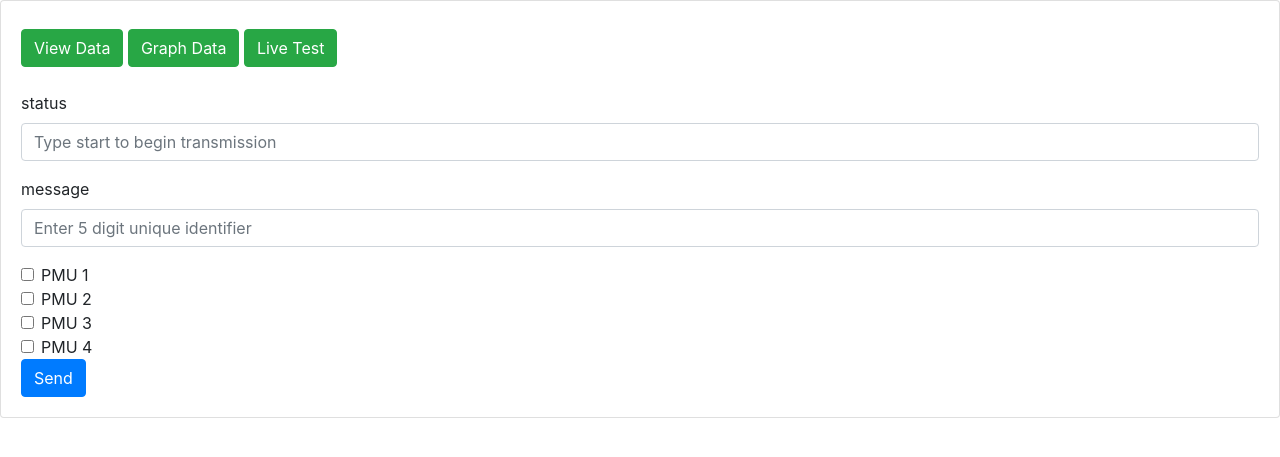
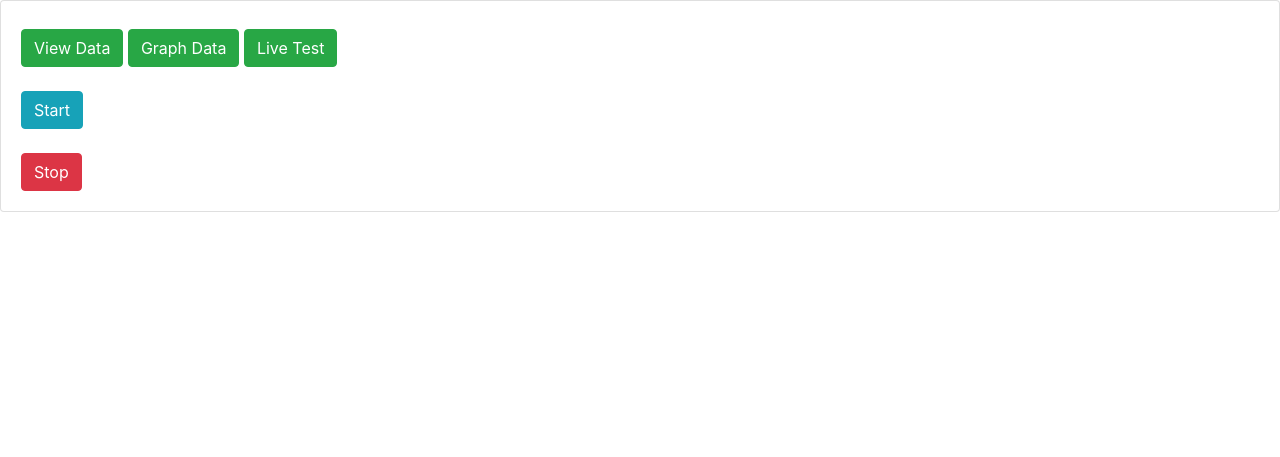
Before and after one commit to UB-IoT-Lab/PMU-app, a Flask app: page /livetest in a window 1280 px wide. Shown: the top 457 px of the page. Run offline with Flask 2, Linux system fonts and the light colour scheme; some libraries are stand-ins or nearby versions.

Commit message:
automated start stop server script

```diff
--- a/flask_app/main.py
+++ b/flask_app/main.py
@@ -1,3 +1,4 @@
+from asyncio.subprocess import PIPE
 import base64
 import io
 import json
@@ -13,7 +14,10 @@ import requests
 from dateutil import parser
 from flask import (Flask, Response, flash, jsonify, redirect, render_template,
                    request)
-
+import subprocess
+import logging
+logging.basicConfig(filename='logs/server.log', level=logging.DEBUG,
+                    format="%(asctime)s:%(levelname)s:%(message)s")
 
 #import numpy as np
 #import seaborn as sns
@@ -25,7 +29,7 @@ app = Flask(__name__)
 @app.route("/", methods=['GET', 'POST'])
 def root():
     if request.method == 'GET':
-        print("root")
+
         if request.args:
             if request.args.get('pmu') == None:
                 pmu = 1
@@ -150,123 +154,51 @@ def graph():
 
 @app.route("/livetest", methods=['GET', 'POST'])
 def livetest():
-    devices = {}
-    devices[1] = 1673622
-    devices[2] = 1662974
-    devices[3] = 1783679
-    devices[4] = 1842496
-    # if request.method == 'GET':
+    # devices = {}
+    # devices[1] = 1673622
+    # devices[2] = 1662974
+    # devices[3] = 1783679
+    # devices[4] = 1842496
 
-    #     if request.args:
-    #         if request.args.get('pmu') == None:
-    #             pmu = 1
-    #         else:
-    #             pmu = request.args.get('pmu')
+    if request.method == 'POST':
+        # status = request.form["status"]
+        # message = request.form["message"]
+        # print(status)
+        # if(status == "start"):
 
-    #     else:
-    #         pmu = 1
-    #     con = sql.connect(
-    #         "db/pmu_database")
-    #     con.row_factory = sql.Row
+        p1 = subprocess.Popen(
+            ["python3", "server.py"], stdout=subprocess.PIPE, stderr=subprocess.PIPE, text=True)
 
-    #     cur = con.cursor()
-    #     pmus = cur.execute(
-    #         "select distinct pmu_ident from data2").fetchall()
-    #     con.close()
-    #     return render_template("live_test.html", pmus=pmus)
+        #  BELOW CODE IS FOR SENDING MESSAGE TO DEVICE VIA API
+        # if request.form.get("pmu4"):
+        #     status = request.form["status"]
+        #     message = request.form["message"]
+
+        #     dictToSend = {
+        #         "deviceids": [devices[4]],
+        #         "protocol": "TCP",
+        #         "port": 4010,
+        #         "data": '{{status:"{status}",message:"{message}"}}'.format(status=status, message=message)
+        #     }
+        #     print(dictToSend)
+        #     headers = {'Authorization': 'Basic YXBpa2V5OjhvOGliT0ZrYVROaGZseXJuR3hva0RFUVdVNXJPeg==',
+        #                'Content-Type': 'application/json'}
+        #     res = requests.post('https://dashboard.hologram.io/api/1/devices/messages',
+        #                         params={'deviceids': devices[4],
+        #                                 'protocol': 'TCP', 'port': '4010'},
+        #                         headers=headers,
+        #                         data=json.dumps(dictToSend))
+        #     print(res.url)
+        #     print(res)
+
+    return render_template("live_test.html")
+
+
+@app.route("/livetestStop", methods=['GET', 'POST'])
+def livetestStop():
     if request.method == 'POST':
-
-        if request.form.get("pmu1"):
-            status = request.form["status"]
-            message = request.form["message"]
-
-            dictToSend = {
-                "deviceids": [devices[1]],
-                "protocol": "TCP",
-                "port": 4010,
-                "data": '{{status:"{status}",message:"{message}"}}'.format(status=status, message=message)
-            }
-            print(dictToSend)
-            headers = {'Authorization': 'Basic YXBpa2V5OjhvOGliT0ZrYVROaGZseXJuR3hva0RFUVdVNXJPeg==',
-                       'Content-Type': 'application/json'}
-            res = requests.post('https://dashboard.hologram.io/api/1/devices/messages',
-                                params={'deviceids': devices[1],
-                                        'protocol': 'TCP', 'port': '4010'},
-                                headers=headers,
-                                data=json.dumps(dictToSend))
-            print(res.url)
-            print(res)
-        if request.form.get("pmu2"):
-            status = request.form["status"]
-            message = request.form["message"]
-
-            dictToSend = {
-                "deviceids": [devices[2]],
-                "protocol": "TCP",
-                "port": 4010,
-                "data": '{{status:"{status}",message:"{message}"}}'.format(status=status, message=message)
-            }
-            print(dictToSend)
-            headers = {'Authorization': 'Basic YXBpa2V5OjhvOGliT0ZrYVROaGZseXJuR3hva0RFUVdVNXJPeg==',
-                       'Content-Type': 'application/json'}
-            res = requests.post('https://dashboard.hologram.io/api/1/devices/messages',
-                                params={'deviceids': devices[2],
-                                        'protocol': 'TCP', 'port': '4010'},
-                                headers=headers,
-                                data=json.dumps(dictToSend))
-            print(res.url)
-            print(res)
-        if request.form.get("pmu3"):
-            status = request.form["status"]
-            message = request.form["message"]
-
-            dictToSend = {
-                "deviceids": [devices[3]],
-                "protocol": "TCP",
-                "port": 4010,
-                "data": '{{status:"{status}",message:"{message}"}}'.format(status=status, message=message)
-            }
-            print(dictToSend)
-            headers = {'Authorization': 'Basic YXBpa2V5OjhvOGliT0ZrYVROaGZseXJuR3hva0RFUVdVNXJPeg==',
-                       'Content-Type': 'application/json'}
-            res = requests.post('https://dashboard.hologram.io/api/1/devices/messages',
-                                params={'deviceids': devices[3],
-                                        'protocol': 'TCP', 'port': '4010'},
-                                headers=headers,
-                                data=json.dumps(dictToSend))
-            print(res.url)
-            print(res)
-        if request.form.get("pmu4"):
-            status = request.form["status"]
-            message = request.form["message"]
-
-            dictToSend = {
-                "deviceids": [devices[4]],
-                "protocol": "TCP",
-                "port": 4010,
-                "data": '{{status:"{status}",message:"{message}"}}'.format(status=status, message=message)
-            }
-            print(dictToSend)
-            headers = {'Authorization': 'Basic YXBpa2V5OjhvOGliT0ZrYVROaGZseXJuR3hva0RFUVdVNXJPeg==',
-                       'Content-Type': 'application/json'}
-            res = requests.post('https://dashboard.hologram.io/api/1/devices/messages',
-                                params={'deviceids': devices[4],
-                                        'protocol': 'TCP', 'port': '4010'},
-                                headers=headers,
-                                data=json.dumps(dictToSend))
-            print(res.url)
-            print(res)
-        # con = sql.connect(
-        #     "db/pmu_database")
-        # con.row_factory = sql.Row
-
-        # cur = con.cursor()
-        # pmus = cur.execute(
-        #     "select distinct pmu_ident from data2").fetchall()
-        # con.close()
-
-        # print(devices[pmu])
-
+        p2 = subprocess.run(
+            ["bash", "kill.sh"], stdout=subprocess.PIPE, stderr=subprocess.PIPE, text=True)
     return render_template("live_test.html")
 
 
--- a/flask_app/templates/live_test.html
+++ b/flask_app/templates/live_test.html
@@ -62,7 +62,7 @@
 
                 <form action="/livetest" method="POST">
 
-                    <div class="form-group">
+                    <!-- <div class="form-group">
                         <label>status</label>
                         <input type="text" class="form-control" id="status" name="status" placeholder="Type start to begin transmission">
                     </div>
@@ -82,12 +82,17 @@
                         <label class="form-check-label" for="pmu3"> PMU 3</label><br>
                         <input type="checkbox" class="form-check-input" id="pmu4" name="pmu4" value="4">
                         <label class="form-check-label" for="pmu4"> PMU 4</label><br>
-                    </div>
+                    </div> -->
 
-                    <button type="submit" class="btn btn-primary">Send</button>
+                    <button type="submit" class="btn btn-info">Start</button>
 
                 </form>
 
+            </div>
+            <div class="mt-4">
+                <form action="/livetestStop" method="POST">
+                    <button type="submit" class="btn btn-danger">Stop</button>
+                </form>
             </div>
         </div>
     </div>
```
Also changed, not shown: 2 other files.
